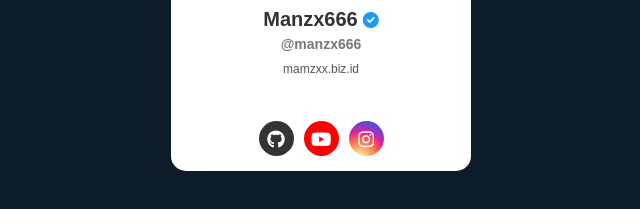
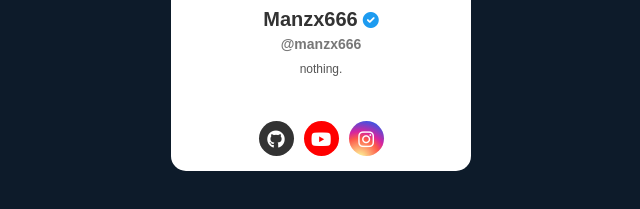
Before and after one commit to manzx666/ProfileCard, a plain HTML site: page index.html in a window 1280 px wide. Shown: the part 405-614 px from the top of the page, 319-959 px from the left. Drawn offline with Linux system fonts and the light colour scheme.

Commit message:
Update index.html

```diff
--- a/index.html
+++ b/index.html
@@ -16,7 +16,7 @@
         <div class="card-body">
             <h2>Manzx666 <i class="fas fa-check-circle verified"></i></h2>
             <h3>@manzx666</h3>
-            <p>mamzxx.biz.id</p>
+            <p>nothing.</p>
         </div>
         <div class="card-footer">
             <a class="github" href="#"><i class="fab fa-github"></i></a>
```
